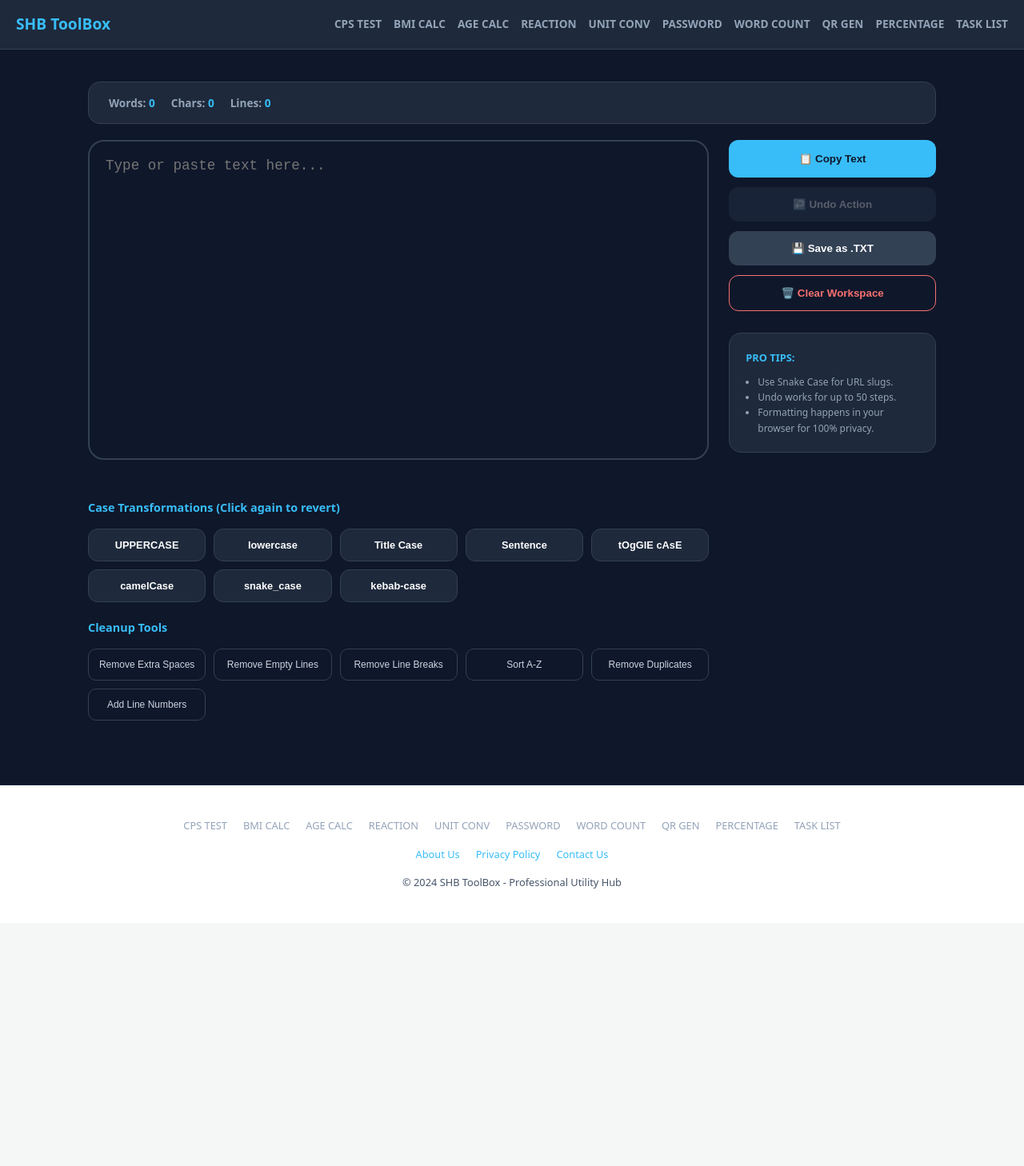
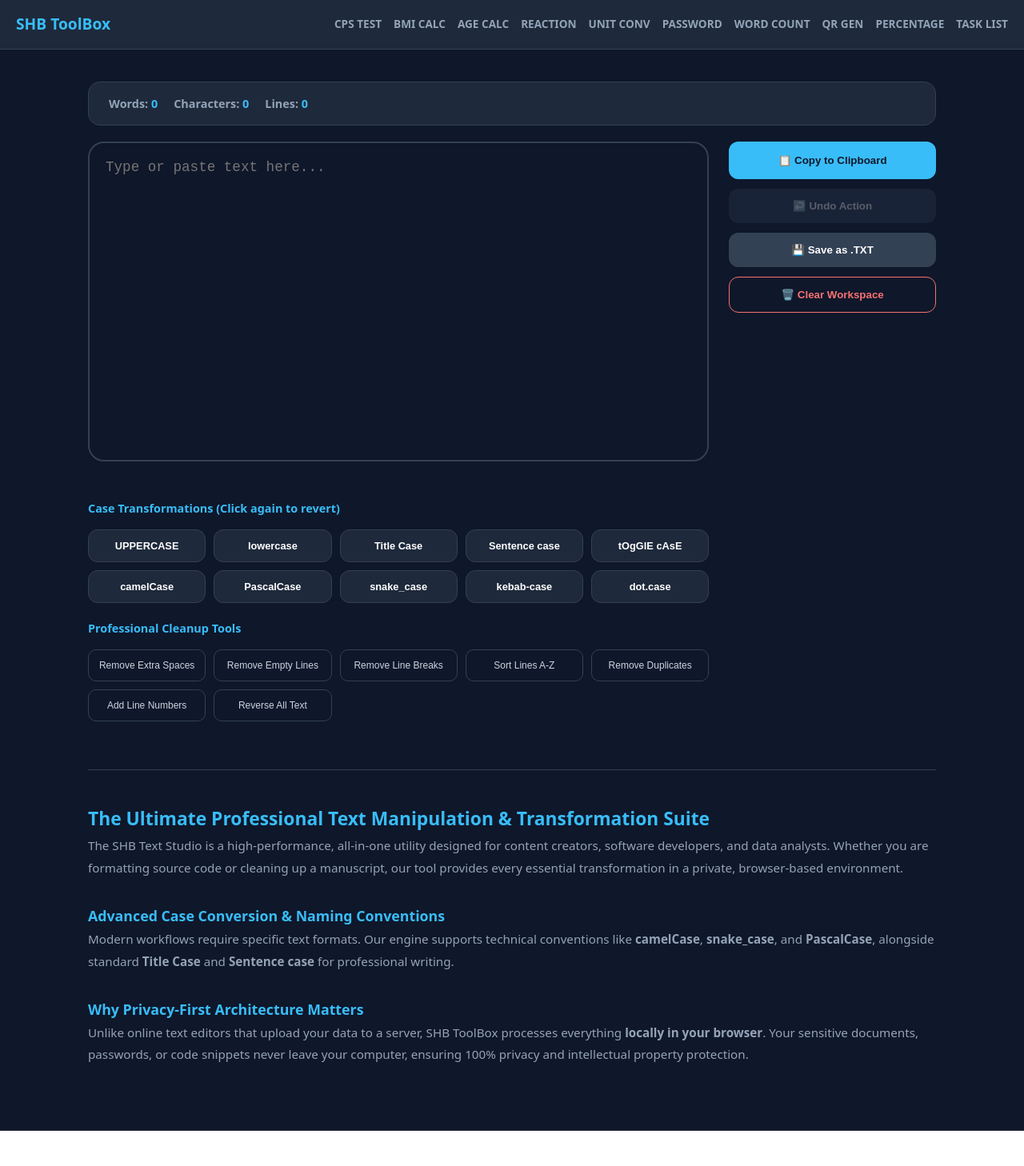
Before and after one commit to vivaindus/vivaindus.github.io, a Next.js app: page /caseconverter in a window 1280 px wide. Shown: the top 1458 px of the page at 80% size. Before the commit the page ends 1154 px from the top, so only its background shows below. Built offline with nearby package versions, Linux system fonts and the light colour scheme.

Commit message:
case converter update

```diff
--- a/pages/caseconverter/index.js
+++ b/pages/caseconverter/index.js
@@ -3,31 +3,32 @@
 
 export default function TextStudio() {
     const [text, setText] = useState('');
-    const [history, setHistory] = useState([]); // Standard Undo Stack
-    const [activeAction, setActiveAction] = useState(null); // Tracks the current toggle
-    const [preToggleText, setPreToggleText] = useState(''); // Stores text before the toggle started
+    const [history, setHistory] = useState([]);
+    const [activeAction, setActiveAction] = useState(null);
+    const [preToggleText, setPreToggleText] = useState('');
+    const [copyMsg, setCopyMsg] = useState(false);
+
+    // --- In-App Notification Logic ---
+    useEffect(() => {
+        if (copyMsg) {
+            const timer = setTimeout(() => setCopyMsg(false), 2000);
+            return () => clearTimeout(timer);
+        }
+    }, [copyMsg]);
 
     // --- Core Logic ---
     const applyTransform = (type, transformFn) => {
         if (!text) return;
 
         if (activeAction === type) {
-            // TOGGLE OFF: Revert to exactly how it was before this button was pressed
             setText(preToggleText);
             setActiveAction(null);
             setPreToggleText('');
         } else {
-            // TOGGLE ON: Save state and apply
             const currentText = text;
-
-            // 1. Add current state to Undo History
             setHistory(prev => [...prev, currentText]);
-
-            // 2. Set up Toggle data
             setPreToggleText(currentText);
             setActiveAction(type);
-
-            // 3. Apply the transformation
             setText(transformFn(currentText));
         }
     };
@@ -36,18 +37,16 @@
     const toSentence = (str) => str.toLowerCase().replace(/(^\s*\w|[.!?]\s+\w)/g, c => c.toUpperCase());
     const toTitle = (str) => str.toLowerCase().replace(/\b\w/g, c => c.toUpperCase());
     const toToggle = (str) => str.split('').map(c => c === c.toUpperCase() ? c.toLowerCase() : c.toUpperCase()).join('');
+    const toPascal = (str) => str.toLowerCase().replace(/[^a-zA-Z0-9]+(.)/g, (m, chr) => chr.toUpperCase()).replace(/^\w/, c => c.toUpperCase());
     const toCamel = (str) => str.toLowerCase().replace(/[^a-zA-Z0-9]+(.)/g, (m, chr) => chr.toUpperCase());
-    const toPascal = (str) => str.toLowerCase().replace(/[^a-zA-Z0-9]+(.)/g, (m, chr) => chr.toUpperCase()).replace(/^\w/, c => c.toUpperCase());
     const toSnake = (str) => str.toLowerCase().trim().replace(/[\s\W]+/g, '_');
     const toKebab = (str) => str.toLowerCase().trim().replace(/[\s\W]+/g, '-');
     const toDot = (str) => str.toLowerCase().trim().replace(/[\s\W]+/g, '.');
 
-    // --- Cleanup Functions (Direct, no toggle) ---
     const runCleanup = (type) => {
         if (!text) return;
         setHistory(prev => [...prev, text]);
-        setActiveAction(null); // Cleanups reset the toggle state
-
+        setActiveAction(null);
         let newText = text;
         if (type === 'spaces') newText = text.replace(/\s+/g, ' ');
         if (type === 'emptyLines') newText = text.replace(/^\s*[\r\n]/gm, '');
@@ -55,24 +54,25 @@
         if (type === 'sort') newText = text.split('\n').sort().join('\n');
         if (type === 'unique') newText = [...new Set(text.split('\n'))].join('\n');
         if (type === 'lineNumbers') newText = text.split('\n').map((l, i) => `${i + 1}. ${l}`).join('\n');
+        if (type === 'reverse') newText = text.split('').reverse().join('');
         setText(newText);
     };
 
-    const handleUndo = () => {
-        if (history.length > 0) {
-            const previous = history[history.length - 1];
-            setText(previous);
-            setHistory(prev => prev.slice(0, -1));
-            setActiveAction(null); // Undo resets toggle state
-        }
+    const handleCopy = () => {
+        if (!text) return;
+        navigator.clipboard.writeText(text);
+        setCopyMsg(true);
     };
 
     const downloadTxt = () => {
-        const file = new Blob([text], {type: 'text/plain'});
+        if (!text) return;
+        const blob = new Blob([text], { type: 'text/plain' });
+        const url = URL.createObjectURL(blob);
         const link = document.createElement("a");
-        link.href = URL.createObjectURL(file);
-        link.download = "shb_text_export.txt";
+        link.href = url;
+        link.download = "shb_text_studio_export.txt";
         link.click();
+        URL.revokeObjectURL(url);
     };
 
     const stats = {
@@ -82,13 +82,20 @@
     };
 
     return (
-        <ToolboxLayout title="Text Case Studio" description="Advanced text transformation and cleaning tool.">
+        <ToolboxLayout title="Text Studio Pro" description="Advanced case conversion and text cleaning utility.">
             <div style={{ maxWidth: '1100px', margin: '0 auto', padding: '40px 20px' }}>
 
-                {/* HEADER STATS */}
+                {/* NOTIFICATION TOAST */}
+                {copyMsg && (
+                    <div style={{ position: 'fixed', top: '80px', right: '20px', background: '#34d399', color: '#0f172a', padding: '12px 24px', borderRadius: '10px', fontWeight: 'bold', zIndex: 1000, boxShadow: '0 4px 15px rgba(0,0,0,0.3)' }}>
+                        ✅ Copied to Clipboard!
+                    </div>
+                )}
+
+                {/* STATS */}
                 <div style={{ display: 'flex', gap: '20px', marginBottom: '20px', background: '#1e293b', padding: '15px 25px', borderRadius: '15px', border: '1px solid #334155' }}>
                     <div style={statBox}>Words: <span style={{color: '#38bdf8'}}>{stats.words}</span></div>
-                    <div style={statBox}>Chars: <span style={{color: '#38bdf8'}}>{stats.chars}</span></div>
+                    <div style={statBox}>Characters: <span style={{color: '#38bdf8'}}>{stats.chars}</span></div>
                     <div style={statBox}>Lines: <span style={{color: '#38bdf8'}}>{stats.lines}</span></div>
                 </div>
 
@@ -101,58 +108,60 @@
                             style={{ width: '100%', height: '400px', background: '#0f172a', color: '#fff', padding: '20px', borderRadius: '20px', border: '2px solid #334155', fontSize: '1.1rem', resize: 'none', marginBottom: '20px', outline: 'none' }}
                         />
 
-                        {/* CASE BUTTONS */}
                         <p style={sectionTitle}>Case Transformations (Click again to revert)</p>
                         <div style={gridContainer}>
                             <button onClick={() => applyTransform('upper', t => t.toUpperCase())} style={activeAction === 'upper' ? activeBtn : btnCase}>UPPERCASE</button>
                             <button onClick={() => applyTransform('lower', t => t.toLowerCase())} style={activeAction === 'lower' ? activeBtn : btnCase}>lowercase</button>
                             <button onClick={() => applyTransform('title', toTitle)} style={activeAction === 'title' ? activeBtn : btnCase}>Title Case</button>
-                            <button onClick={() => applyTransform('sentence', toSentence)} style={activeAction === 'sentence' ? activeBtn : btnCase}>Sentence</button>
+                            <button onClick={() => applyTransform('sentence', toSentence)} style={activeAction === 'sentence' ? activeBtn : btnCase}>Sentence case</button>
                             <button onClick={() => applyTransform('toggle', toToggle)} style={activeAction === 'toggle' ? activeBtn : btnCase}>tOgGlE cAsE</button>
                             <button onClick={() => applyTransform('camel', toCamel)} style={activeAction === 'camel' ? activeBtn : btnCase}>camelCase</button>
+                            <button onClick={() => applyTransform('pascal', toPascal)} style={activeAction === 'pascal' ? activeBtn : btnCase}>PascalCase</button>
                             <button onClick={() => applyTransform('snake', toSnake)} style={activeAction === 'snake' ? activeBtn : btnCase}>snake_case</button>
                             <button onClick={() => applyTransform('kebab', toKebab)} style={activeAction === 'kebab' ? activeBtn : btnCase}>kebab-case</button>
+                            <button onClick={() => applyTransform('dot', toDot)} style={activeAction === 'dot' ? activeBtn : btnCase}>dot.case</button>
                         </div>
 
-                        {/* CLEANUP BUTTONS */}
-                        <p style={sectionTitle}>Cleanup Tools</p>
+                        <p style={sectionTitle}>Professional Cleanup Tools</p>
                         <div style={gridContainer}>
                             <button onClick={() => runCleanup('spaces')} style={btnUtil}>Remove Extra Spaces</button>
                             <button onClick={() => runCleanup('emptyLines')} style={btnUtil}>Remove Empty Lines</button>
                             <button onClick={() => runCleanup('breaks')} style={btnUtil}>Remove Line Breaks</button>
-                            <button onClick={() => runCleanup('sort')} style={btnUtil}>Sort A-Z</button>
+                            <button onClick={() => runCleanup('sort')} style={btnUtil}>Sort Lines A-Z</button>
                             <button onClick={() => runCleanup('unique')} style={btnUtil}>Remove Duplicates</button>
                             <button onClick={() => runCleanup('lineNumbers')} style={btnUtil}>Add Line Numbers</button>
+                            <button onClick={() => runCleanup('reverse')} style={btnUtil}>Reverse All Text</button>
                         </div>
                     </div>
 
-                    {/* UTILITY SIDEBAR */}
                     <div style={{ flex: 1, minWidth: '220px', display: 'flex', flexDirection: 'column', gap: '12px' }}>
-                        <button onClick={() => { navigator.clipboard.writeText(text); alert('Copied!'); }} style={btnPrimary}>📋 Copy Text</button>
-                        <button onClick={handleUndo} disabled={history.length === 0} style={history.length > 0 ? btnSecondary : btnDisabled}>↩️ Undo Action</button>
+                        <button onClick={handleCopy} style={btnPrimary}>📋 Copy to Clipboard</button>
+                        <button onClick={() => { if (history.length > 0) { setText(history[history.length - 1]); setHistory(prev => prev.slice(0, -1)); setActiveAction(null); } }} disabled={history.length === 0} style={history.length > 0 ? btnSecondary : btnDisabled}>↩️ Undo Action</button>
                         <button onClick={downloadTxt} style={btnSecondary}>💾 Save as .TXT</button>
                         <button onClick={() => { setHistory([...history, text]); setText(''); setActiveAction(null); }} style={btnDanger}>🗑️ Clear Workspace</button>
+                    </div>
+                </div>
 
-                        <div style={{ background: '#1e293b', padding: '20px', borderRadius: '15px', border: '1px solid #334155', marginTop: '15px' }}>
-                            <p style={{ color: '#38bdf8', fontWeight: 'bold', fontSize: '0.8rem', marginBottom: '10px' }}>PRO TIPS:</p>
-                            <ul style={{ paddingLeft: '15px', margin: 0, fontSize: '0.75rem', color: '#94a3b8' }}>
-                                <li>Use Snake Case for URL slugs.</li>
-                                <li>Undo works for up to 50 steps.</li>
-                                <li>Formatting happens in your browser for 100% privacy.</li>
-                            </ul>
-                        </div>
-                    </div>
+                {/* --- SEO SECTION --- */}
+                <div style={{ marginTop: '60px', borderTop: '1px solid #334155', paddingTop: '40px', color: '#94a3b8', fontSize: '0.95rem', lineHeight: '1.8' }}>
+                    <h2 style={{ color: '#38bdf8' }}>The Ultimate Professional Text Manipulation & Transformation Suite</h2>
+                    <p>The SHB Text Studio is a high-performance, all-in-one utility designed for content creators, software developers, and data analysts. Whether you are formatting source code or cleaning up a manuscript, our tool provides every essential transformation in a private, browser-based environment.</p>
+
+                    <h3 style={{ color: '#38bdf8', marginTop: '30px' }}>Advanced Case Conversion & Naming Conventions</h3>
+                    <p>Modern workflows require specific text formats. Our engine supports technical conventions like <strong>camelCase</strong>, <strong>snake_case</strong>, and <strong>PascalCase</strong>, alongside standard <strong>Title Case</strong> and <strong>Sentence case</strong> for professional writing.</p>
+
+                    <h3 style={{ color: '#38bdf8', marginTop: '30px' }}>Why Privacy-First Architecture Matters</h3>
+                    <p>Unlike online text editors that upload your data to a server, SHB ToolBox processes everything <strong>locally in your browser</strong>. Your sensitive documents, passwords, or code snippets never leave your computer, ensuring 100% privacy and intellectual property protection.</p>
                 </div>
             </div>
         </ToolboxLayout>
     );
 }
 
-// --- STYLING ---
-const statBox = { fontSize: '0.85rem', color: '#94a3b8', fontWeight: 'bold' };
+const statBox = { fontSize: '0.9rem', color: '#94a3b8', fontWeight: 'bold' };
 const sectionTitle = { color: '#38bdf8', fontSize: '0.9rem', marginBottom: '15px', marginTop: '20px', fontWeight: 'bold' };
 const gridContainer = { display: 'grid', gridTemplateColumns: 'repeat(auto-fill, minmax(135px, 1fr))', gap: '10px' };
-const btnCase = { background: '#1e293b', color: '#fff', border: '1px solid #334155', padding: '12px', borderRadius: '12px', cursor: 'pointer', fontWeight: 'bold', fontSize: '0.8rem', transition: '0.3s' };
+const btnCase = { background: '#1e293b', color: '#fff', border: '1px solid #334155', padding: '12px', borderRadius: '12px', cursor: 'pointer', fontWeight: 'bold', fontSize: '0.8rem', transition: '0.2s' };
 const activeBtn = { ...btnCase, background: '#38bdf8', color: '#0f172a', borderColor: '#38bdf8' };
 const btnUtil = { background: '#0f172a', color: '#cbd5e1', border: '1px solid #334155', padding: '12px', borderRadius: '10px', cursor: 'pointer', fontSize: '0.75rem' };
 const btnPrimary = { background: '#38bdf8', color: '#0f172a', border: 'none', padding: '16px', borderRadius: '12px', fontWeight: 'bold', cursor: 'pointer' };
```
